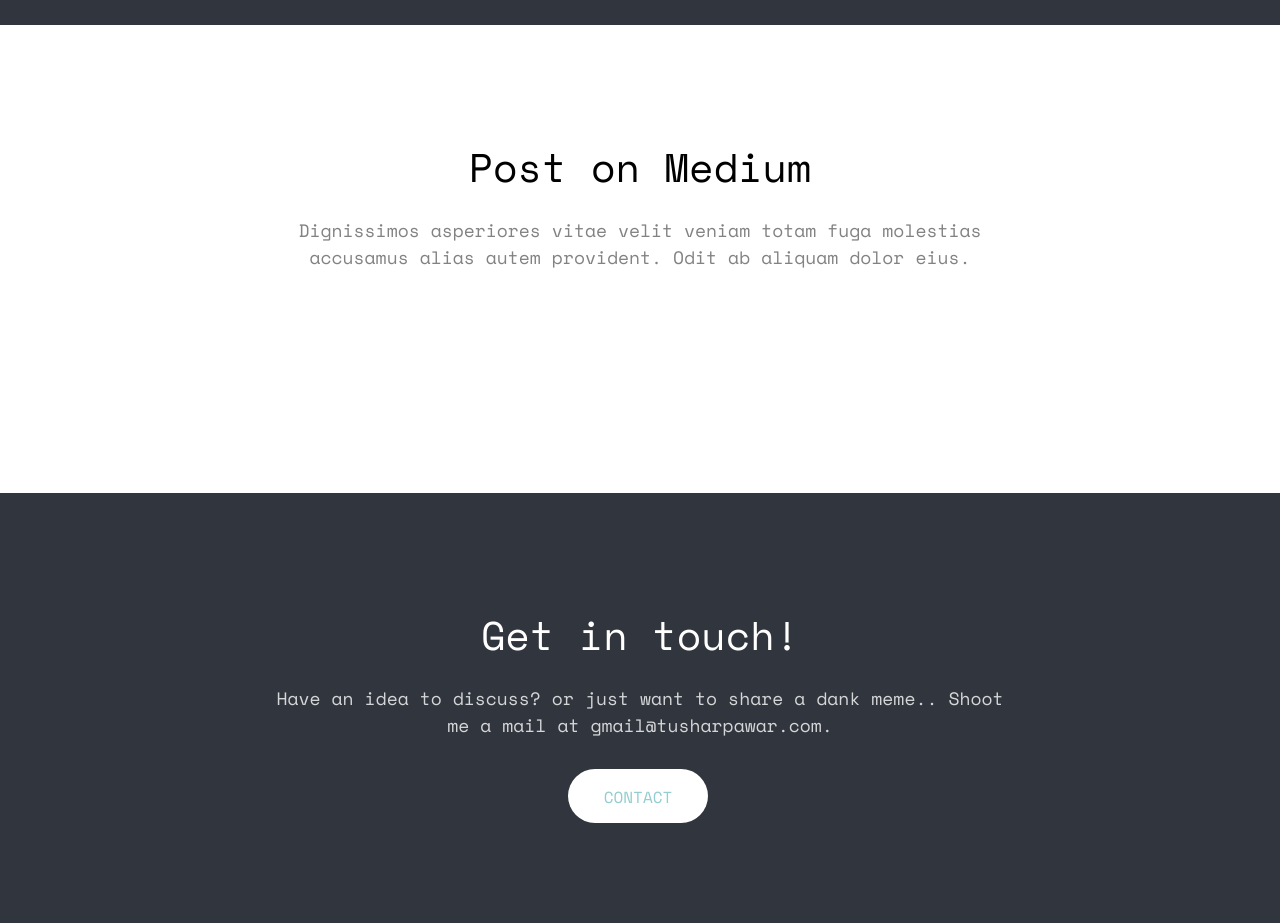
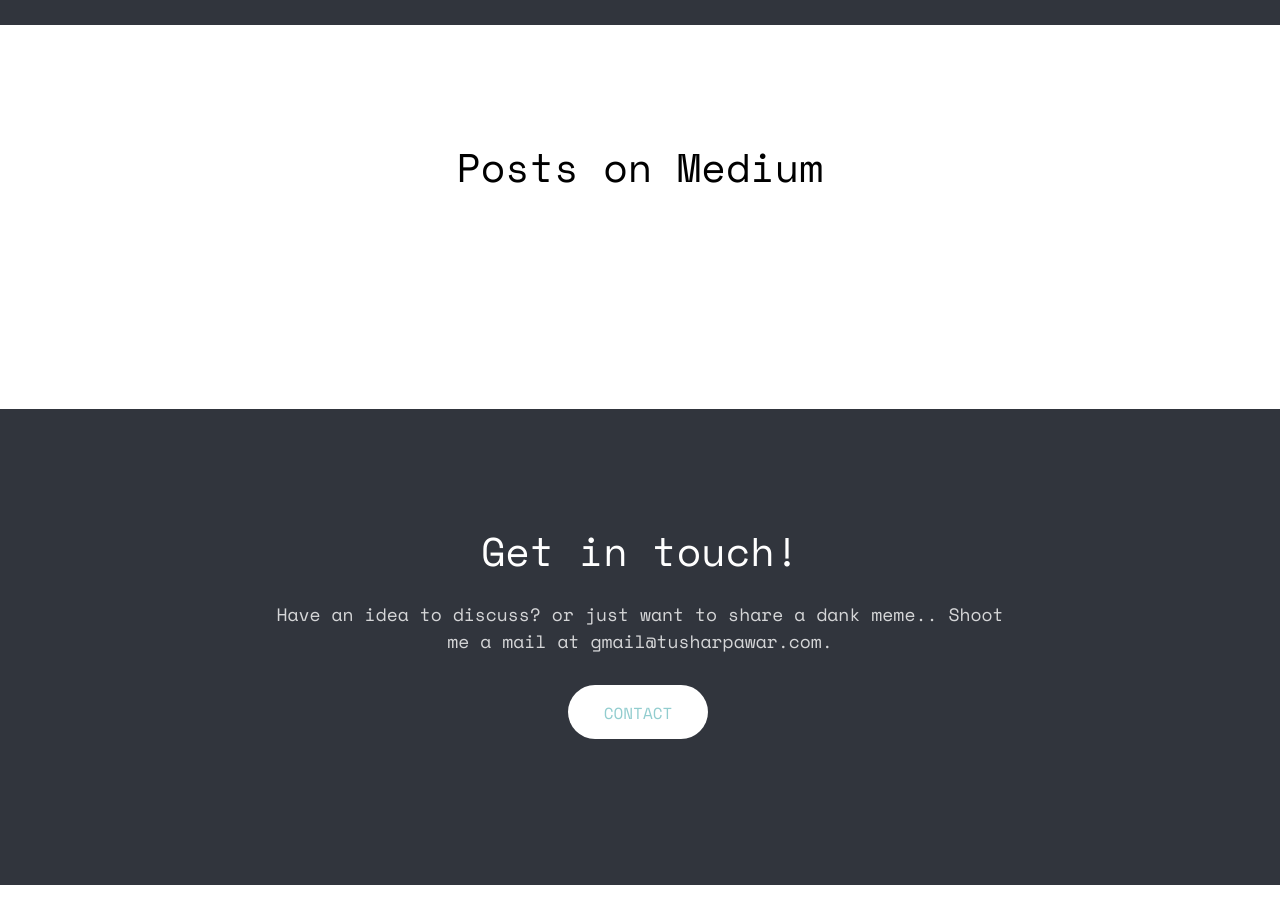
Before and after one commit to Backalla/site, a website: page public/index.html in a window 1280 px wide. Shown: the part 4380-5303 px from the top of the page. Drawn offline with nearby package versions, Linux system fonts and the light colour scheme; some packages are replaced by stand-ins of ours; no server answers; a script that the page names is missing; files whose address does not match are found by name.

Commit message:
Removed placeholder text on medium posts

```diff
--- a/public/index.html
+++ b/public/index.html
@@ -312,8 +312,7 @@
 
 			<div class="row animate-box">
 				<div class="col-md-8 col-md-offset-2 text-center fh5co-heading">
-					<h2>Post on Medium</h2>
-					<p>Dignissimos asperiores vitae velit veniam totam fuga molestias accusamus alias autem provident. Odit ab aliquam dolor eius.</p>
+					<h2>Posts on Medium</h2>
 				</div>
 			</div>
 			<div id="fm-medium-embed"></div>
```
